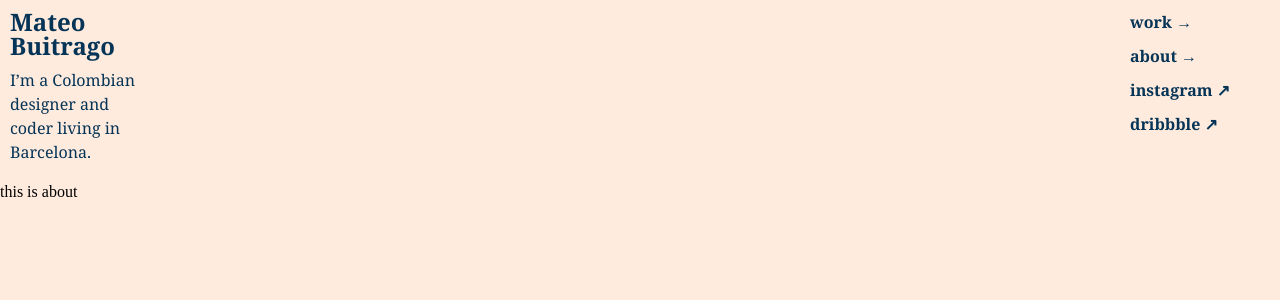
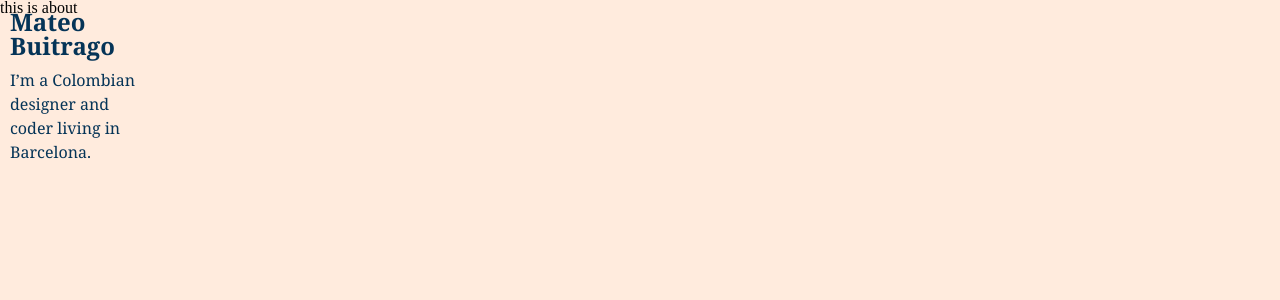
Before and after one commit to dmateobuitrago/portfolio, a Next.js app: page /about in a window 1280 px wide. Shown: the top 300 px of the page. Built offline with nearby package versions, Linux system fonts and the light colour scheme; a web font is replaced by a local one.

Commit message:
new layout and new menu logic

```diff
--- a/components/atoms/GridBlock.js
+++ b/components/atoms/GridBlock.js
@@ -26,6 +26,7 @@ const Block = styled.div`
 class GridBlock extends React.Component {
     render(){
         return <Block
+                    className={this.props.className}
                     col={this.props.col}
                     colSmall={this.props.colSmall}
                     colMedium={this.props.colMedium}
--- a/components/atoms/Typography.js
+++ b/components/atoms/Typography.js
@@ -7,7 +7,7 @@ const Base = styled.div`
   font-family: ${theme.font.fontFamily};
   font-weight: ${props => props.bold ? '700' : '300'};
   text-align: ${props => props.align ? props.align : 'left'};
-  margin-bottom: ${theme.baseUnit}
+  margin-bottom: ${props => props.mb ? props.mb : theme.baseUnit}
 `;
 
 const Title = styled(Base)`
@@ -35,21 +35,23 @@ class Typography extends React.Component {
     const bold = this.props.bold;
     const dark = this.props.dark;
     const align = this.props.align;
+    const mb = this.props.mb;
+
     switch (type) {
       case 'title':
-        return <Title className={this.props.className} bold={bold} align={align} dark={dark}>{this.props.children}</Title>
+        return <Title className={this.props.className} bold={bold} align={align} dark={dark} mb={mb}>{this.props.children}</Title>
         break;
       case 'subtitle':
-        return <Subtitle className={this.props.className} bold={bold} align={align} dark={dark}>{this.props.children}</Subtitle>
+        return <Subtitle className={this.props.className} bold={bold} align={align} dark={dark} mb={mb}>{this.props.children}</Subtitle>
         break;
       case 'body':
-        return <Body className={this.props.className} bold={bold} align={align}  dark={dark}>{this.props.children}</Body>
+        return <Body className={this.props.className} bold={bold} align={align}  dark={dark} mb={mb}>{this.props.children}</Body>
         break;
       case 'small':
-        return <Small className={this.props.className} bold={bold} align={align}  dark={dark}>{this.props.children}</Small>
+        return <Small className={this.props.className} bold={bold} align={align}  dark={dark} mb={mb}>{this.props.children}</Small>
         break;
       default:
-        return <Body className={this.props.className} bold={bold} align={align}  dark={dark}>{this.props.children}</Body>
+        return <Body className={this.props.className} bold={bold} align={align}  dark={dark} mb={mb}>{this.props.children}</Body>
         break;
     }
 
--- a/components/layout/Header.js
+++ b/components/layout/Header.js
@@ -1,64 +1,40 @@
 import React from "react";
-import GridContainer from "../atoms/GridContainer";
 import GridBlock from "../atoms/GridBlock";
 import Typography from "../atoms/Typography";
-import Menu from "../molecules/Menu";
 import Link from "next/link";
-import {theme} from '../../theme/globalStyle'
 import styled from "styled-components";
+import { theme } from '../../theme/globalStyle';
 
-const StyledHeader = styled(GridContainer)`
+const HeaderBlock = styled(GridBlock)`
   @media screen and (min-width: ${theme.minBreakPoints.medium}){
-    // position absolute;
-    position relative;
-    width: 100%;
-    z-index: 12;
+    position: fixed;
   }
 `
 
 const Logo = styled(Typography)`
   position: relative;
-  z-index: 20;
+  z-index: 30;
 `;
 
 class Header extends React.Component {
   constructor() {
     super();
-    this.handleMenuOpen = this.handleMenuOpen.bind(this);
+    // this.handleMenuOpen = this.handleMenuOpen.bind(this);
   }
 
-  state = {
-    menuOpen: false
-  };
-
-  handleMenuOpen(e) {
-    event.preventDefault();
-    console.log(this.state.menuOpen);
-    this.setState({ menuOpen: !this.state.menuOpen });
-  }
 
   render() {
     return (
-      <StyledHeader>
-        <GridBlock col="4" colLarge="1" padding>
+      <HeaderBlock col="4" colLarge="1" padding>
         <Link href="/">
-            <Logo type="subtitle" bold dark={!this.state.menuOpen}>
+          <Logo type="subtitle" bold dark={!this.props.open}>
             Mateo Buitrago
           </Logo>
         </Link>
         <Typography type="body" dark>
           I’m a Colombian designer and coder living in Barcelona.
         </Typography>
-        </GridBlock>
-        <GridBlock col="0" colLarge="5" />
-        <GridBlock col="0" colMedium="2" colLarge="1" />
-        <GridBlock col="4" colMedium="2" colLarge="1" padding>
-          <Menu
-            open={this.state.menuOpen}
-            handleMenuClick={this.handleMenuOpen}
-          />
-        </GridBlock>
-      </StyledHeader>
+      </HeaderBlock>
     );
   }
 }
--- a/components/molecules/DataPair.js
+++ b/components/molecules/DataPair.js
@@ -2,7 +2,7 @@ import Typography from "../atoms/Typography";
 
 export default props => (
   <div>
-    <Typography type="small" dark>
+    <Typography type="small" dark mb="0">
       {props.name}
     </Typography>
     <Typography type="body" dark>
--- a/components/molecules/Menu.js
+++ b/components/molecules/Menu.js
@@ -23,13 +23,13 @@ const Items = styled.div`
     display: flex;
     position: fixed;
     background: ${theme.primary};
-    top: ${props => (props.open ? "0" : "-100%")};
+    top: ${props => (props.open ? "0" : "-10%")};
     bottom: 0;
     right: 0;
     left: 0;
     z-index: ${props => (props.open ? "10" : "-10")};
     opacity: ${props => (props.open ? "1" : "0")};
-    transition: all 0.5s ease-in;
+    transition: all 0.2s ease-in;
     padding: 40% ${theme.baseUnit4};
     // display: flex;
     flex-direction: column;
--- a/components/molecules/ProjectCard.js
+++ b/components/molecules/ProjectCard.js
@@ -33,9 +33,10 @@ class ProjectCard extends React.Component{
         }
         return(
             <Link href="/work/[id]" as={`/work/${this.props.id}`}>
-                <StyledProjectCard style={margin}>
+                {/* <StyledProjectCard style={margin}> */}
+                <StyledProjectCard>
                     <img src={this.props.img}></img>
-                    <Typography type="subtitle" dark bold>{this.props.name}</Typography>
+                    <Typography mb="0" type="body" dark bold>{this.props.name}</Typography>
                     <Typography type="body" dark>{this.props.tagline}</Typography>
                     <Tag>{this.props.tag}</Tag>
                 </StyledProjectCard>
```
Also changed, not shown: components/layout/Layout.js (+23 -14 lines), components/layout/MainMenu.js (added, +37 -0 lines), pages/index.js (+9 -9 lines), pages/work/[id].js (+19 -5 lines). Lines whose indentation alone changed are shown as unchanged.
